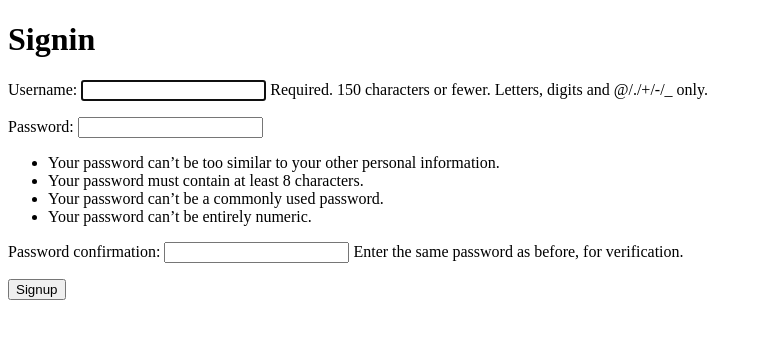
After one commit to Contreras926/DJANGO, a Django app: page /signup/ in a window 1280 px wide. The commit adds this page. Shown: the top 339 px of the page, without its empty margins (0-762 px from the left). Run offline with Django 5.2, Linux system fonts and the light colour scheme.

Commit message:
Cambios antes de cambiar de rama

```diff
--- a/P1/JDAT1/JDATV1/forms.py
+++ b/P1/JDAT1/JDATV1/forms.py
@@ -1,6 +1,11 @@
 from django import forms
 from .models import Producto
+from .models import Usuario
 class ProductoForm(forms.ModelForm):
     class Meta:
         model = Producto
         fields = '__all__'
+class usuarioForm(forms.ModelForm):
+    class Meta:
+        model = Usuario
+        fields = '__all__'
--- a/P1/JDAT1/JDATV1/templates/paginas/base.html
+++ b/P1/JDAT1/JDATV1/templates/paginas/base.html
@@ -119,11 +119,11 @@
         <img src="{% static 'imagenes/jdat.jpg' %}" alt="LOGO JDAT" >
       </div>
       <a href="{% url 'inicio' %}" class="active">INICIO</a>
-      <a href="{% url 'productos' %}">AGREGAR PRODUCTOS</a>
+      <a href="{% url 'crear_producto' %}">AGREGAR PRODUCTOS</a>
       <a href="{% url 'productos' %}">MODIFICAR</a>
       <a href="{% url 'productos' %}">ELIMINAR</a>
       <a href="#">GENERAR REPORTES</a>
-      <a href="#">SALIR</a>
+      <a href="{% url 'signup' %}">SALIR</a>
 
       <button id="toggleSidebar" class="sidebar-toggle-btn">&lt;</button>
     </div>
--- /dev/null
+++ b/P1/JDAT1/JDATV1/templates/paginas/signup.html
@@ -0,0 +1,21 @@
+<!DOCTYPE html>
+<html lang="en">
+<head>
+    <meta charset="UTF-8">
+    <meta name="viewport" content="width=device-width, initial-scale=1.0">
+    <title>Signup_Registrarse</title>
+</head>
+<body>
+    <h1>Signin</h1>
+
+    <form method="POST">
+        {% csrf_token %}
+        {{form.as_p}}
+
+        <button>
+            Signup
+        </button>
+    </form>
+
+</body>
+</html>
--- a/P1/JDAT1/JDATV1/urls.py
+++ b/P1/JDAT1/JDATV1/urls.py
@@ -8,4 +8,6 @@ urlpatterns = [
     path('productos/editar', views.editar_producto,name='editar_producto'),
     path('eliminar/<int:id>', views.eliminar_producto,name='eliminar_producto'),
     path('editar/<int:id>', views.editar_producto, name='editar_producto'),
+    path('signup/', views.signup, name='signup'),
+    path('logout/', views.signout, name='logout')
 ]
--- a/P1/JDAT1/JDATV1/views.py
+++ b/P1/JDAT1/JDATV1/views.py
@@ -2,6 +2,10 @@ from django.shortcuts import render, redirect
 from django.http import HttpResponse
 from .models import Producto
 from .forms import ProductoForm
+from django.contrib.auth.forms import UserCreationForm
+from django.contrib.auth.models import User
+from django.contrib.auth import login, logout
+from django.db import IntegrityError
 # Create your views here.
 
 def inicio(request):
@@ -30,3 +34,32 @@ def eliminar_producto (request, id):
     libro = Producto.objects.get(id=id)
     libro.delete()
     return redirect('productos')
+
+def signup(request):
+
+    if request.method == 'GET':
+        return render (request, 'paginas/signup.html' , {
+        'form': UserCreationForm
+        })
+    else:
+        if request.POST['password1'] == request.POST['password2']:
+            try:
+                #Registrar usuario
+                user = User.objects.create_user(username=request.POST['usename'], password=request.
+                post['password1'])
+                user.save()
+                login(request, user)
+                return redirect('inicio')
+            except IntegrityError:
+                return render (request, 'paginas/signup.html' , {
+                'form': UserCreationForm,
+                "error": 'Usuario ya existe'
+                })
+        return render (request, 'paginas/signup.html' , {
+            'form': UserCreationForm,
+            "error": HttpResponse('Contraseñas no coinciden')
+        })
+
+def signout(request):
+    logout(request)
+    return redirect('inicio')
```
Also changed, not shown: P1/JDAT1/JDATV1/models.py (+7 -0 lines), P1/JDAT1/JDATV1/migrations/0002_usuario.py (added).
